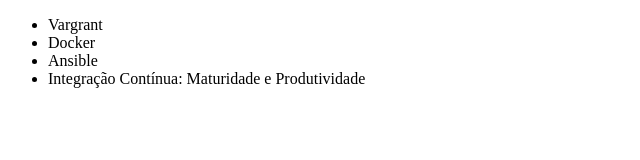
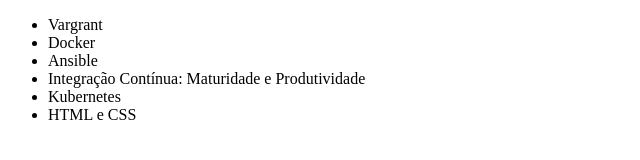
Before and after one commit to victor-santana/alura-git, a plain HTML site: page index.html in a window 1280 px wide. Shown: the whole page, without its empty margins (0-640 px from the left). Drawn offline with Linux system fonts and the light colour scheme.

Commit message:
Colocando na lista HTML

```diff
--- a/index.html
+++ b/index.html
@@ -11,6 +11,8 @@
             <li>Docker</li>
             <li>Ansible</li>
             <li>Integração Contínua: Maturidade e Produtividade</li>
+            <li>Kubernetes</li>
+            <li>HTML e CSS</li>
         </ul>
     </body>
 </html>
```
